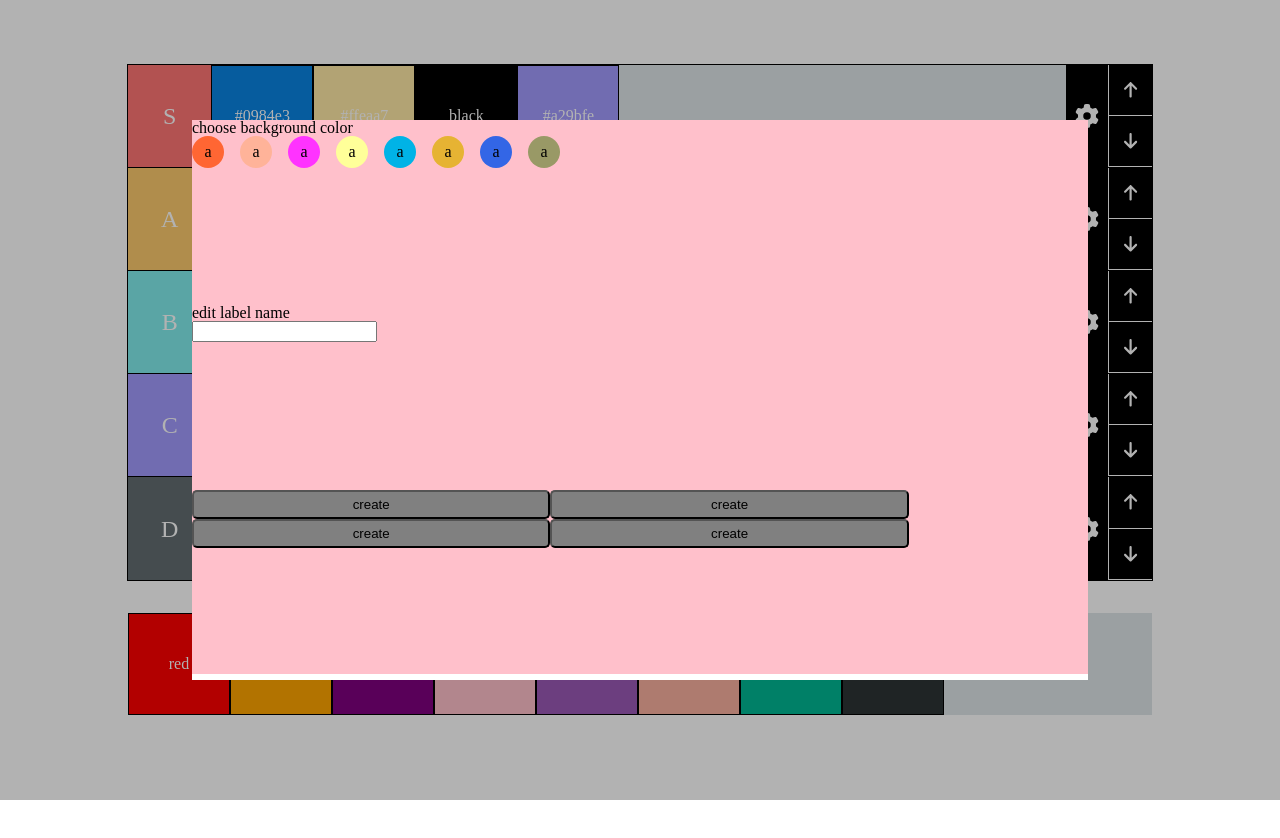
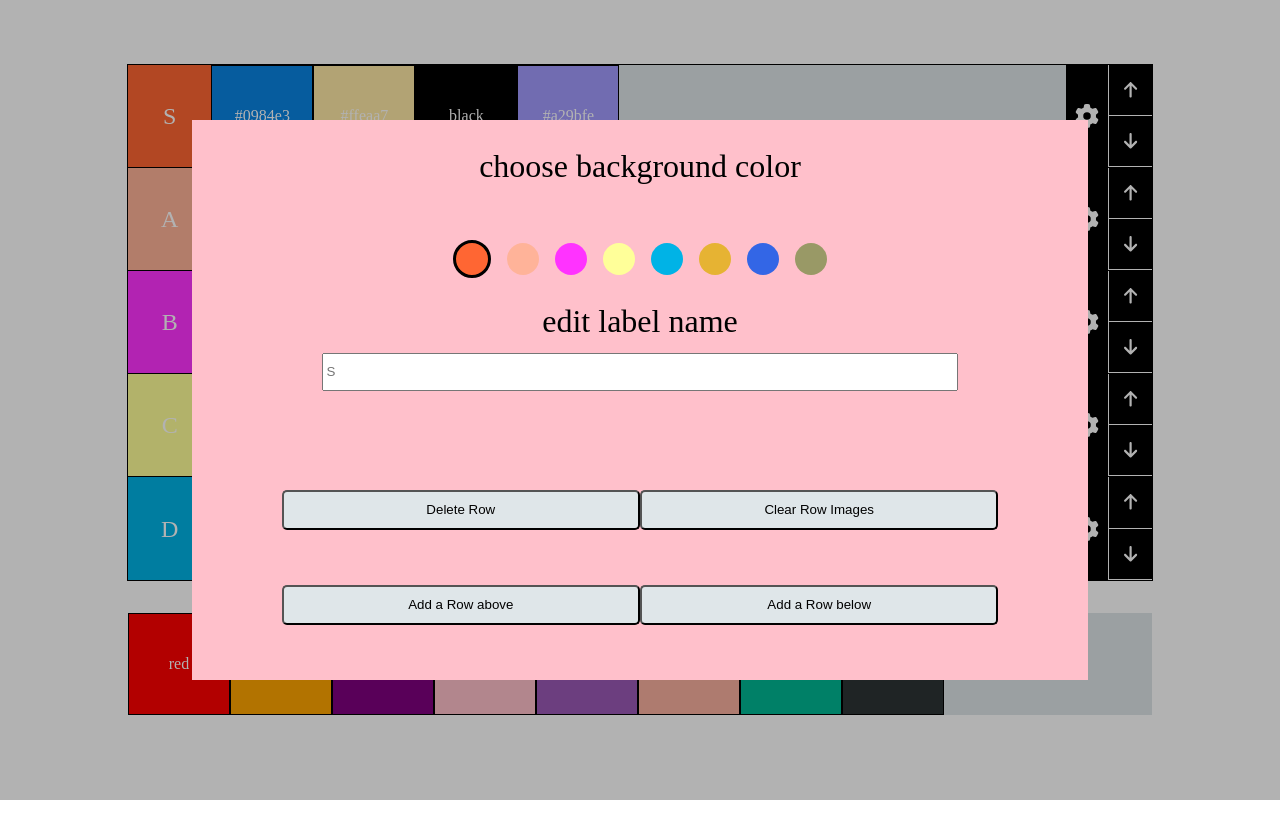
Before and after one commit to junseok44/rankingClone2, a React (Create React App) app: page / in a window 1280 px wide. Both pictures are taken after a click on the element 1087 px from the left and 116 px from the top of the page. Shown: the top 838 px of the page. Built offline with nearby package versions, Linux system fonts and the light colour scheme.

Commit message:
bg color change fn / before adjusting Ids

```diff
--- a/src/App.tsx
+++ b/src/App.tsx
@@ -5,6 +5,8 @@ import Row from "./Components/Row";
 import Container_item from "./Components/ItemContainer";
 import { useDispatch } from "react-redux";
 import {
+  changeRankbarColor,
+  changeRankbarName,
   moveCrossLine,
   moveRankbarDown,
   moveRankbarUp,
@@ -13,7 +15,7 @@ import {
 import { useSelector } from "react-redux";
 import { RootState } from ".";
 import { Rankenum } from "./modules/item";
-import { changeSettingMode } from "./modules/mode";
+import { exitItemSetting } from "./modules/mode";
 
 export interface DropResultPlus extends DropResult {
   source: {
@@ -41,7 +43,6 @@ const Container_Row = styled.div`
   grid-template-rows: repeat(5, 1fr);
   margin-bottom: 2rem;
 `;
-
 const SettingOverlay = styled.div`
   background-color: rgba(0, 0, 0, 0.3);
   width: 100%;
@@ -53,46 +54,92 @@ const SettingOverlay = styled.div`
   justify-content: center;
   align-items: center;
 `;
-
 const Setting = styled.div`
   background-color: white;
   width: 70vw;
   height: 70vh;
 `;
-
 const SettingItem = styled.div`
   background-color: pink;
   height: 33%;
+`;
+const SettingColor = styled(SettingItem)`
+  display: flex;
+  flex-direction: column;
+  & > h1 {
+    font-size: 2rem;
+  }
+  & > * {
+    flex: 1;
+    display: flex;
+    justify-content: center;
+    align-items: center;
+  }
+`;
+const SettingName = styled(SettingItem)`
+  & > h1 {
+    font-size: 2rem;
+    margin-bottom: 1rem;
+  }
+  & > * {
+    flex: 1;
+    display: flex;
+    justify-content: center;
+    align-items: center;
+  }
+  & > input {
+    margin: 0 auto;
+    width: 70%;
+    height: 2rem;
+  }
+`;
+const SettingBtnRow = styled.div`
+  background-color: pink;
+  height: 17%;
+  display: flex;
+  justify-content: center;
 `;
 
 const ColorContainer = styled.div`
   display: flex;
 `;
 
-const ColorBox = styled.div`
+interface ColorBoxProps {
+  bgColor: string;
+  currentColor: string;
+}
+const ColorBox = styled.div<{ bgColor: string; currentColor: string }>`
   width: 2rem;
   height: 2rem;
   border-radius: 50%;
-  background-color: ${({ bgColor }: { bgColor: string }) =>
-    bgColor ? bgColor : "black"};
+  background-color: ${(props: ColorBoxProps) =>
+    props.bgColor ? props.bgColor : "black"};
   display: flex;
+  border: ${(props: ColorBoxProps) =>
+    props.currentColor === props.bgColor ? "3px solid black" : "none"};
   justify-content: center;
   align-items: center;
+  cursor: pointer;
   &:not(:last-child) {
     margin-right: 1rem;
   }
 `;
 
-const SettingButton = styled.button`
+const SettingBtn = styled.button`
   width: 40%;
   padding: 5px 15px;
-  background-color: grey;
+  background-color: #dfe6e9;
   border-radius: 5px;
+  max-height: 2.5rem;
+  cursor: pointer;
 `;
 
 const App = () => {
   const itemArray = useSelector((state: RootState) => state.item);
   const settingMode = useSelector((state: RootState) => state.mode.setting);
+  const currentSettingRow = useSelector(
+    (state: RootState) => state.mode.currentSettingItem
+  );
   const dispatch = useDispatch();
 
   const onDragEnd = useCallback((result: DropResultPlus) => {
@@ -117,6 +164,12 @@ const App = () => {
   const onRowMoveClick = (direction: string, droppableId: Rankenum): void => {
     if (direction === "up") dispatch(moveRankbarUp(droppableId));
     else if (direction === "down") dispatch(moveRankbarDown(droppableId));
+  };
+  const onChangeRowColor = (color: string) => {
+    dispatch(changeRankbarColor(color, currentSettingRow));
+  };
+  const onChangeRowName = (e: React.ChangeEvent<HTMLInputElement>) => {
+    console.log("rejecte");
   };
   return (
     <Home>
@@ -143,14 +196,14 @@ const App = () => {
         ></Container_item>
       </DragDropContext>
       {settingMode && (
-        <SettingOverlay onClick={() => dispatch(changeSettingMode())}>
+        <SettingOverlay onClick={() => dispatch(exitItemSetting())}>
           <Setting
             onClick={(e: React.MouseEvent<HTMLDivElement>) => {
               e.stopPropagation();
             }}
           >
-            <SettingItem>
-              <div>choose background color</div>
+            <SettingColor>
+              <h1>choose background color</h1>
               <ColorContainer>
                 {[
                   "#FF6633",
@@ -162,20 +215,35 @@ const App = () => {
                   "#3366E6",
                   "#999966",
                 ].map((color) => {
-                  return <ColorBox bgColor={color}>a</ColorBox>;
+                  return (
+                    <ColorBox
+                      currentColor={
+                        itemArray.find((obj) => obj.rank === currentSettingRow)
+                          ?.bgColor
+                      }
+                      bgColor={color}
+                      onClick={() => onChangeRowColor(color)}
+                    ></ColorBox>
+                  );
                 })}
               </ColorContainer>
-            </SettingItem>
-            <SettingItem>
-              <div>edit label name</div>
-              <input type="text"></input>
-            </SettingItem>
-            <SettingItem>
-              <SettingButton>create</SettingButton>
-              <SettingButton>create</SettingButton>
-              <SettingButton>create</SettingButton>
-              <SettingButton>create</SettingButton>
-            </SettingItem>
+            </SettingColor>
+            <SettingName>
+              <h1>edit label name</h1>
+              <input
+                type="text"
+                placeholder={currentSettingRow!}
+                onChange={onChangeRowName}
+              ></input>
+            </SettingName>
+            <SettingBtnRow>
+              <SettingBtn>Delete Row</SettingBtn>
+              <SettingBtn>Clear Row Images</SettingBtn>
+            </SettingBtnRow>
+            <SettingBtnRow>
+              <SettingBtn>Add a Row above</SettingBtn>
+              <SettingBtn>Add a Row below</SettingBtn>
+            </SettingBtnRow>
           </Setting>
         </SettingOverlay>
       )}
--- a/src/Components/Row.tsx
+++ b/src/Components/Row.tsx
@@ -6,7 +6,6 @@ import {
   NotDraggingStyle,
 } from "react-beautiful-dnd";
 import styled from "styled-components";
-import { DropResultPlus } from "../App";
 import { Rankenum } from "../modules/item";
 import { FontAwesomeIcon } from "@fortawesome/react-fontawesome";
 import {
@@ -15,7 +14,7 @@ import {
   faArrowDown,
 } from "@fortawesome/free-solid-svg-icons";
 import { useDispatch } from "react-redux";
-import { changeSettingMode } from "../modules/mode";
+import { enterItemSetting } from "../modules/mode";
 
 const RowContainer = styled.div`
   &:not(:last-child) {
@@ -152,7 +151,7 @@ const Row = ({
         </DragContainer>
         <SettingBtn
           onClick={useCallback(() => {
-            dispatch(changeSettingMode());
+            dispatch(enterItemSetting(droppableId));
           }, [dispatch])}
         >
           <FontAwesomeIcon icon={faGear}></FontAwesomeIcon>
--- a/src/modules/item.ts
+++ b/src/modules/item.ts
@@ -14,6 +14,9 @@ interface Taction {
   sourceIndex: number;
   destIndex: number;
   droppableId: Rankenum;
+  color: string;
+  name: Rankenum;
+  currentSettingRow: Rankenum;
 }
 
 export enum Rankenum {
@@ -29,6 +32,8 @@ const MOVE_SINGLELINE = "item/move/singleLine";
 const MOVE_CROSSLINE = "item/move/crossLine";
 const MOVE_RANKBAR_UP = "item/move/RankUp";
 const MOVE_RANKBAR_DOWN = "item/move/RankDown";
+const CHANGE_RANKBAR_COLOR = "rank/change/Color";
+const CHANGE_RANKBAR_NAME = "rank/change/Name";
 
 export const moveSingleLine = (
   sourceDropId: string,
@@ -60,31 +65,47 @@ export const moveRankbarDown = (droppableId: Rankenum) => ({
   type: MOVE_RANKBAR_DOWN,
   droppableId,
 });
+export const changeRankbarColor = (
+  color: string,
+  currentSettingRow: Rankenum | null
+) => ({
+  type: CHANGE_RANKBAR_COLOR,
+  color,
+  currentSettingRow,
+});
+export const changeRankbarName = (
+  name: Rankenum,
+  currentSettingRow: Rankenum
+) => ({
+  type: CHANGE_RANKBAR_NAME,
+  name,
+  currentSettingRow,
+});
 
 const initialState1: TinitialState1 = [
   {
     rank: Rankenum.S,
-    bgColor: "#ff7675",
+    bgColor: "#FF6633",
     item: ["#0984e3", "#ffeaa7", "black", "#a29bfe"],
   },
   {
     rank: Rankenum.A,
-    bgColor: "#fdcb6e",
+    bgColor: "#FFB399",
     item: [],
   },
   {
     rank: Rankenum.B,
-    bgColor: "#81ecec",
+    bgColor: "#FF33FF",
     item: [],
   },
   {
     rank: Rankenum.C,
-    bgColor: "#a29bfe",
+    bgColor: "#FFFF99",
     item: [],
   },
   {
     rank: Rankenum.D,
-    bgColor: "#636e72",
+    bgColor: "#00B3E6",
     item: [],
   },
   {
@@ -148,6 +169,16 @@ export const itemReducer = (state = initialState1, action: Taction) => {
         draft.splice(index + 1, 0, moveObj);
       });
     }
+    case CHANGE_RANKBAR_COLOR: {
+      return produce(state, (draft) => {
+        const obj1 = draft.find((obj) => obj.rank === action.currentSettingRow);
+        if (!obj1) return;
+        obj1.bgColor = action.color;
+      });
+    }
+    case CHANGE_RANKBAR_NAME: {
+      return state;
+    }
     default: {
       return state;
     }
--- a/src/modules/mode.ts
+++ b/src/modules/mode.ts
@@ -1,17 +1,21 @@
 import { createSlice } from "@reduxjs/toolkit";
-import { Action } from "redux-actions";
 
 const slice = createSlice({
   name: "mode",
   initialState: {
     setting: false,
+    currentSettingItem: null,
   },
   reducers: {
-    changeSettingMode(state) {
+    enterItemSetting(state, action) {
+      state.setting = true;
+      state.currentSettingItem = action.payload;
+    },
+    exitItemSetting(state) {
       state.setting = !state.setting;
     },
   },
 });
 
-export const { changeSettingMode } = slice.actions;
+export const { exitItemSetting, enterItemSetting } = slice.actions;
 export const { reducer: mode } = slice;
```
Also changed, not shown: 1 other file (tests, documents, lock files or other folders).
